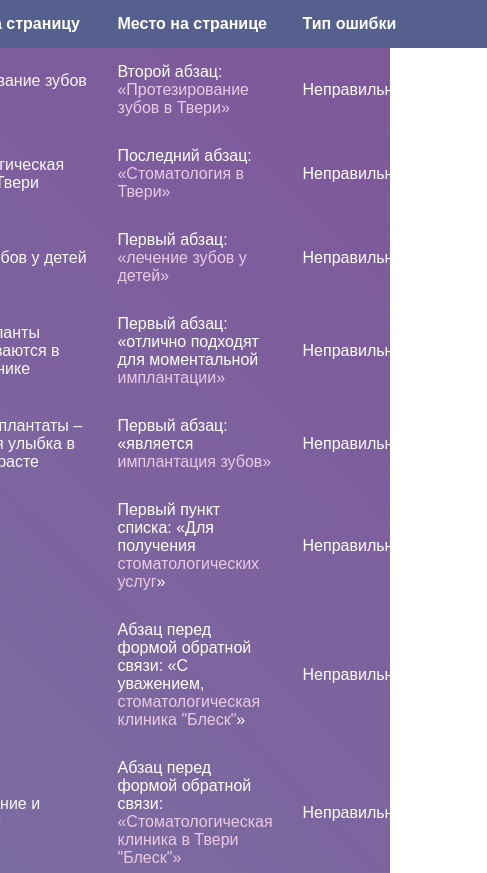
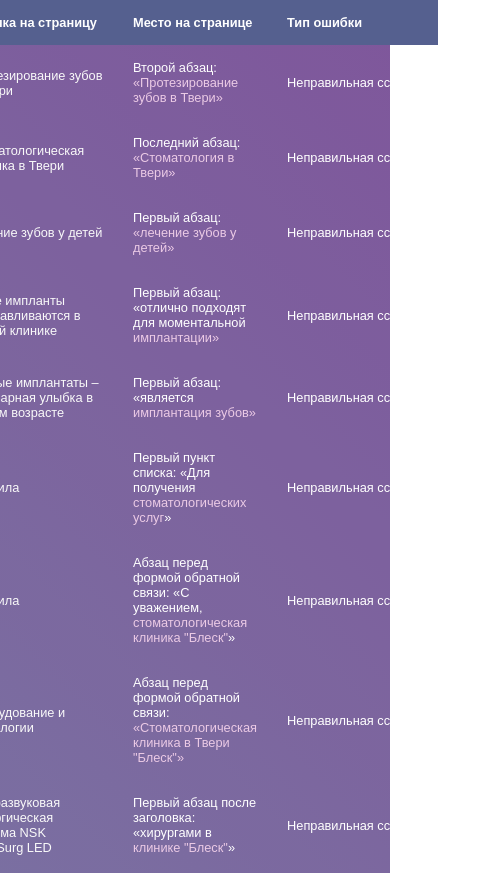
Before and after one commit to jessevirgin/klinika-blesk, a plain HTML site: page index.html in a window 390 px wide. Shown: the top 873 px of the page, 487 px wide, since content can reach past the window. Drawn offline with Linux system fonts and the light colour scheme.

Commit message:
Update cssKlinikaBlesk.css

```diff
--- a/cssKlinikaBlesk.css
+++ b/cssKlinikaBlesk.css
@@ -37,9 +37,6 @@ td {
 	background-color: rgba(255,255,255,0.2);
 	color: #fff;
 }
-th, td {
-	width: 30%;
-}
 
 th {
 	text-align: left;
@@ -65,3 +62,10 @@ a:active{
 span {
     color: rgb(235, 202, 229);
 }
+
+@media screen and (max-width: 570px){
+	.container {
+		font-size: 0.8em;
+		width: 100%;
+	}
+}
```
